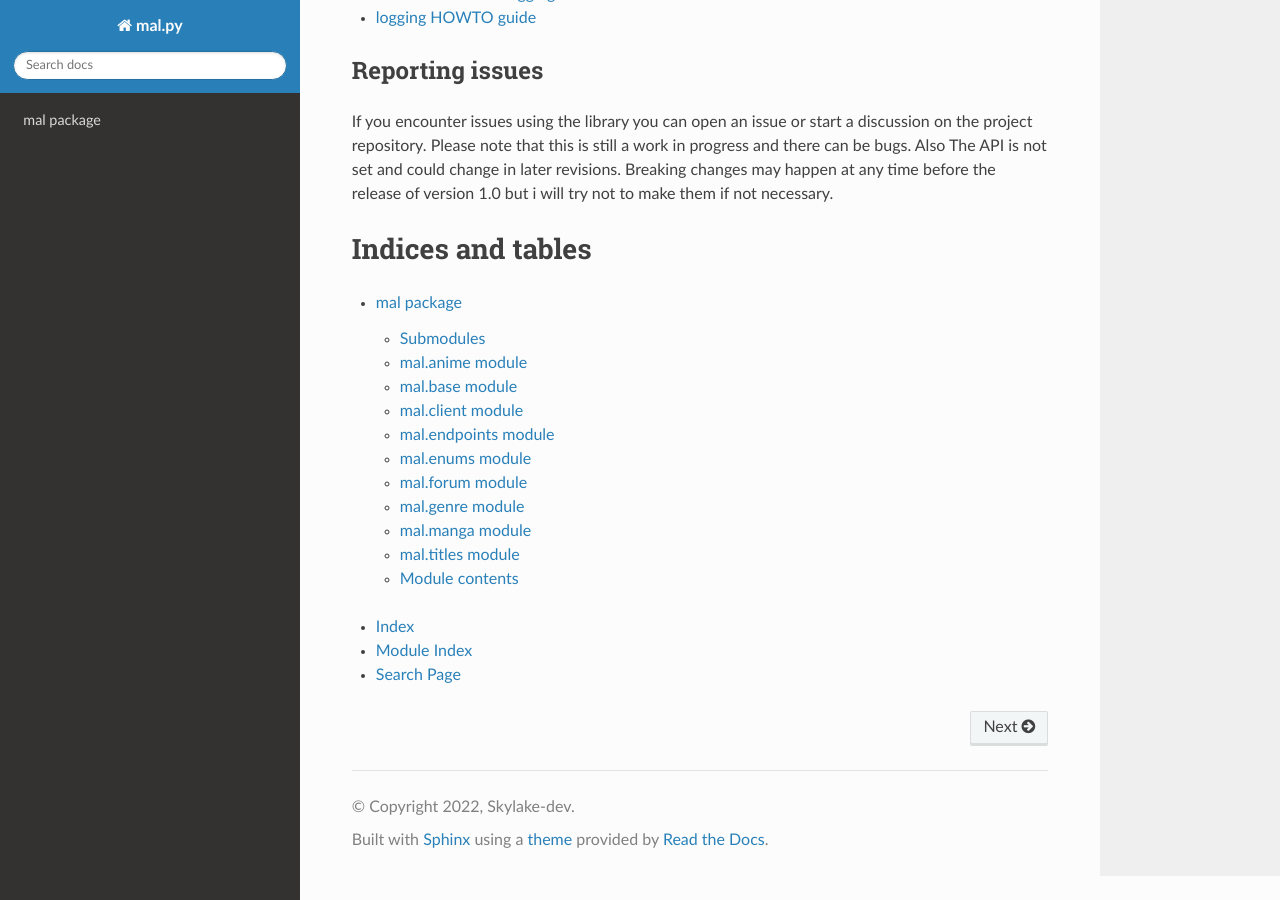
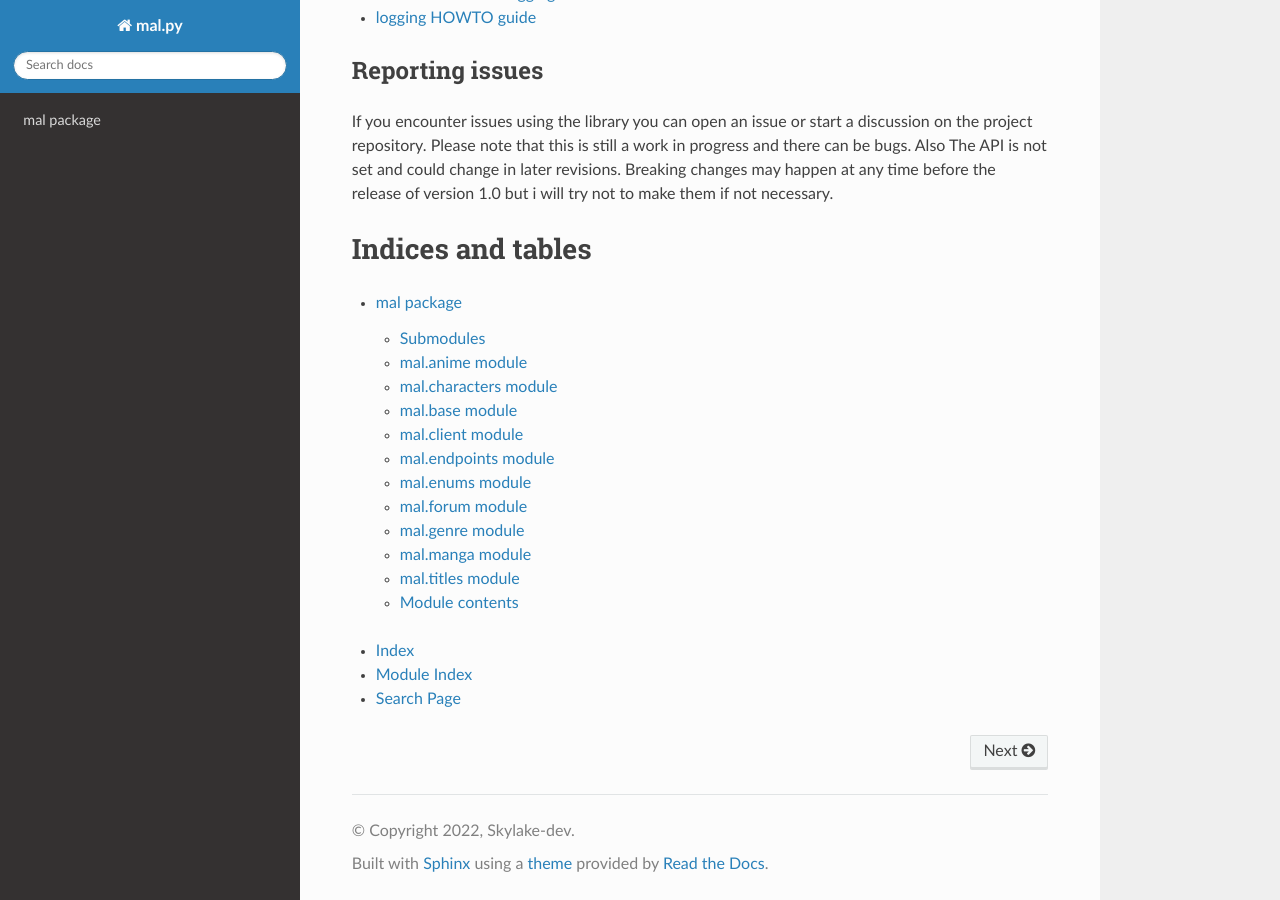
Before and after one commit to Skylake-dev/mal.py, a Sphinx documentation site: the page built from docs/source/index.rst, in a window 1280 px wide and 900 px high, scrolled down 1393 px. Built offline with Sphinx 7.4.7 and the Read the Docs theme 3.1.0, drawn with Linux system fonts in a browser that asks for light colours.

Commit message:
add character docs

```diff
--- a/docs/source/api.rst
+++ b/docs/source/api.rst
@@ -8,6 +8,14 @@ mal.anime module
 ----------------
 
 .. automodule:: mal.anime
+   :members:
+   :undoc-members:
+   :show-inheritance:
+
+mal.characters module
+----------------
+
+.. automodule:: mal.characters
    :members:
    :undoc-members:
    :show-inheritance:
```
